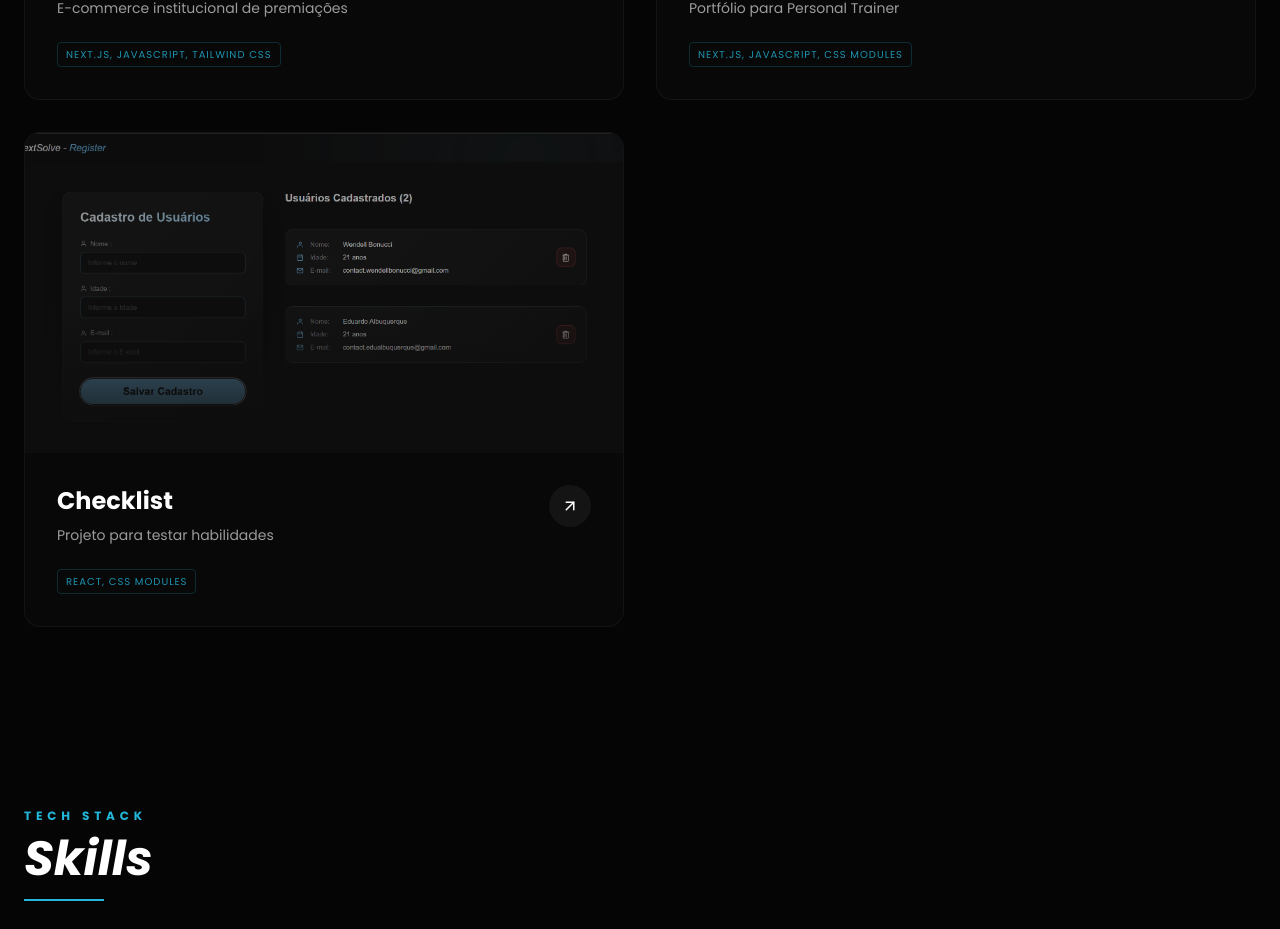
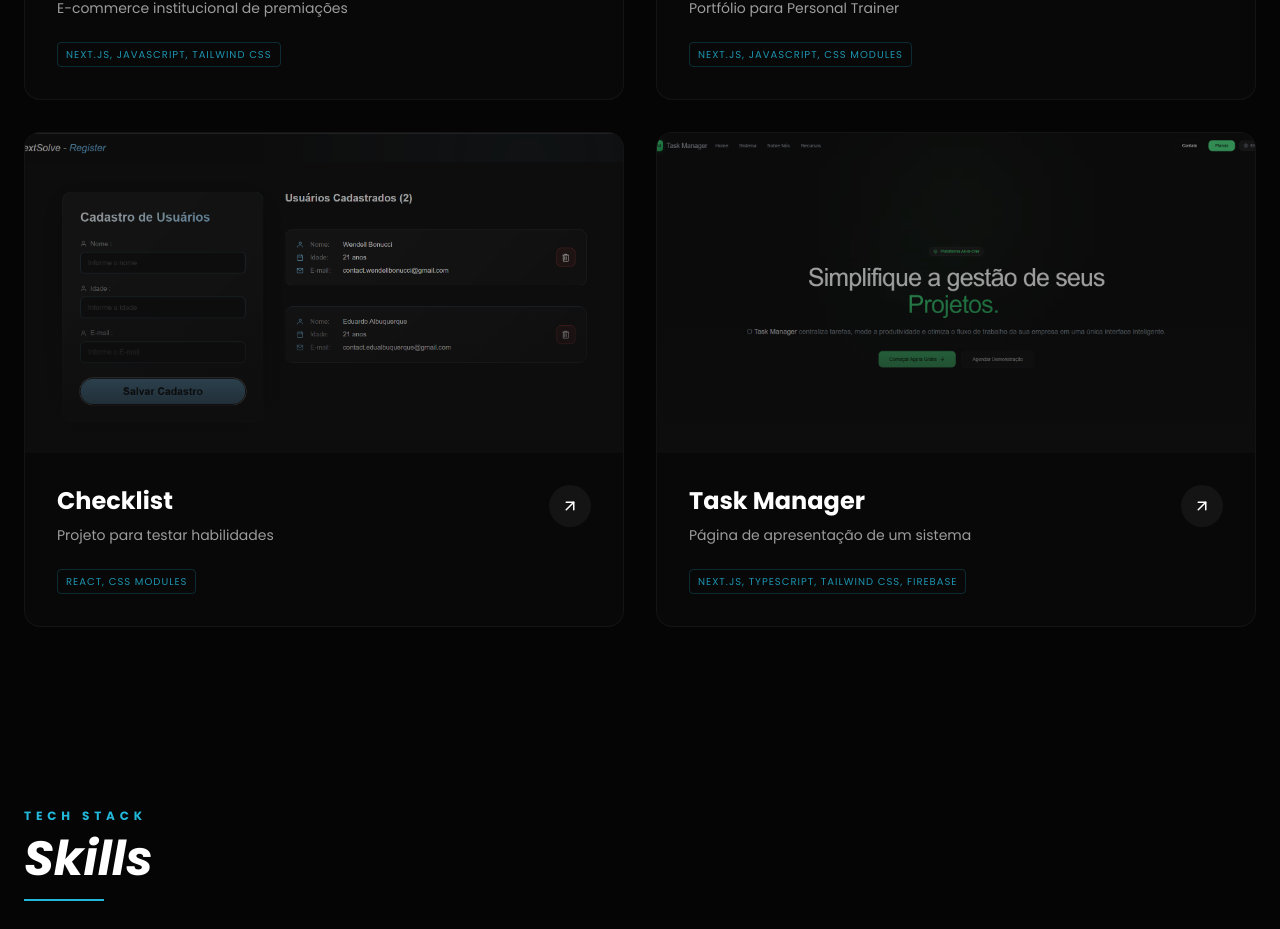
Before and after one commit to WendelBonucci/portfolio-dev, a Next.js app: page / in a window 1280 px wide. Shown: the part 2695-3624 px from the top of the page. Built offline with nearby package versions, Linux system fonts and the light colour scheme.

Commit message:
Adição do projeto do Task Manager no portfolio

```diff
--- a/src/components/Home/sections/ProjectsHome.tsx
+++ b/src/components/Home/sections/ProjectsHome.tsx
@@ -51,6 +51,14 @@ export default function ProjectsHome() {
             link: "https://checklist-ten-chi.vercel.app/",
             image: "/checklist.png",
             tech: "React, CSS Modules",
+        },
+        {
+            id: 6,
+            title: "Task Manager ",
+            description: "Página de apresentação de um sistema",
+            link: "https://taskmanager-page.vercel.app/",
+            image: "/taskmanager.png",
+            tech: "Next.js, TypeScript, Tailwind CSS, FireBase",
         },
     ]
 
```
Also changed, not shown: public/taskmanager.png (added).
